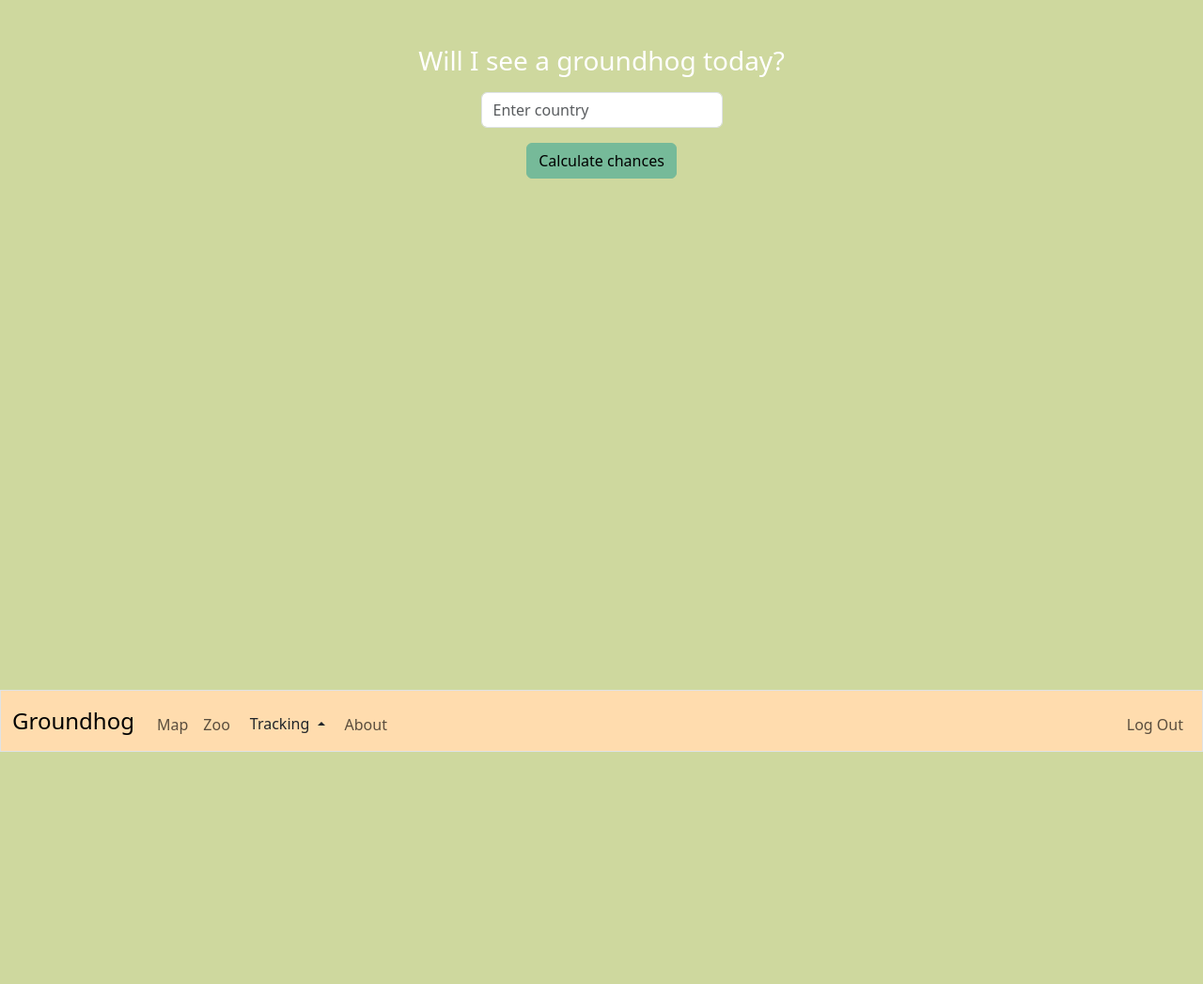
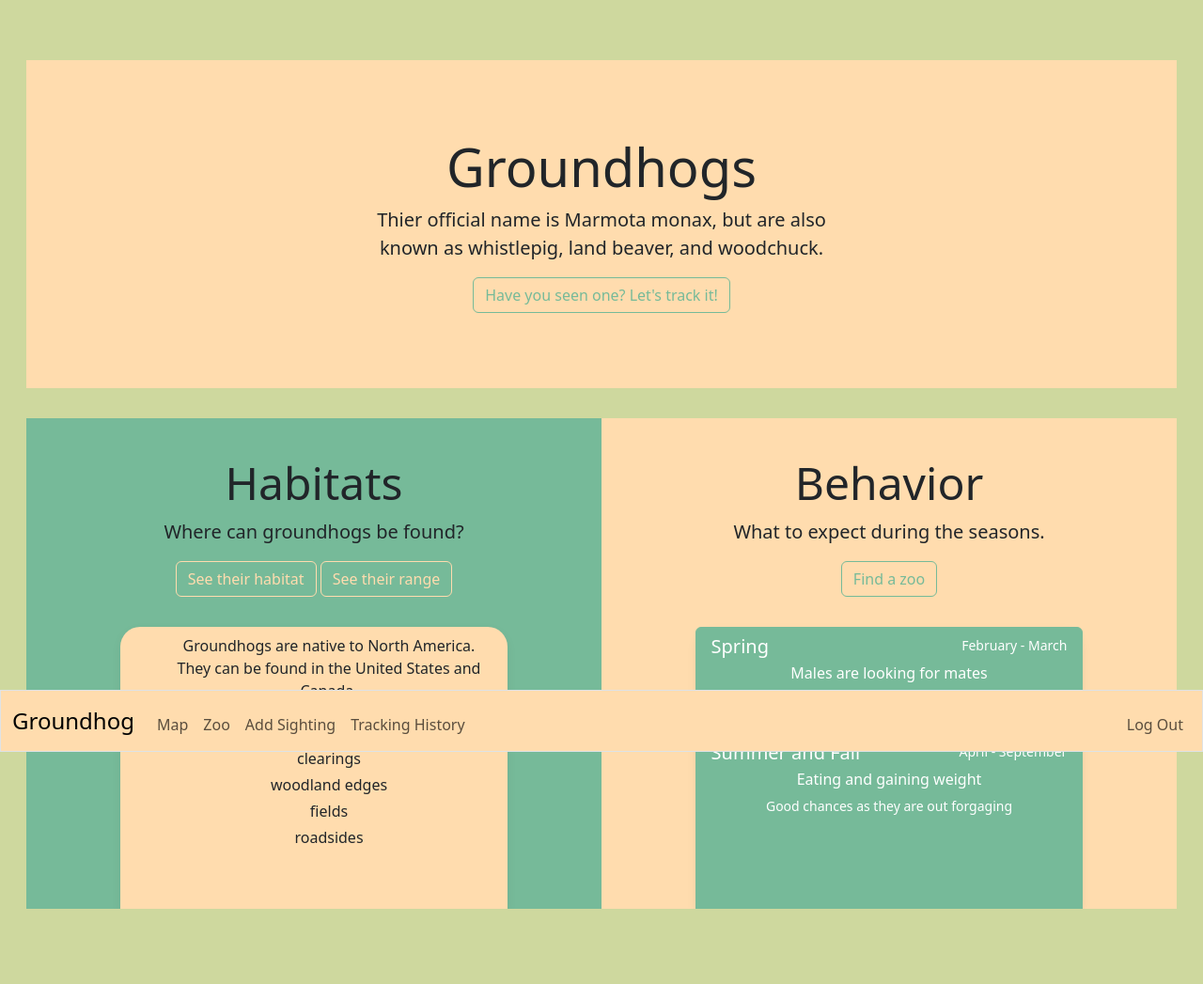
Before and after one commit to jbettenh/groundhog, a Flask app: page / in a window 1280 px wide. Shown: the whole page at 94% size. Before the commit the page ends 800 px from the top, so only its background shows below. Run offline with Flask 3, Linux system fonts and the light colour scheme; the visitor is signed in with stand-in values (Sample User, id 1); style sheets or scripts are compiled from the project's sources.

Commit message:
Change about page to index

```diff
--- a/groundhog/routes.py
+++ b/groundhog/routes.py
@@ -15,12 +15,6 @@ from groundhog.models import db, Sightings, Zoos
 bp = Blueprint("routes", __name__, url_prefix="/")
 
 
-@bp.route("/about", methods=["GET"])
-@login_required
-def about():
-    return render_template("about.html")
-
-
 @bp.route("/history", methods=["GET"])
 @login_required
 def history():
@@ -29,7 +23,6 @@ def history():
 
 
 @bp.route("/", methods=["GET", "POST"])
-@login_required
 def index():
 
     if request.method == "POST":
@@ -123,6 +116,7 @@ def sighting():
 
 
 @bp.route("/zoo", methods=["GET"])
+@login_required
 def zoo():
     zoos = Zoos.query.all()
     return render_template("zoo.html", zoos=zoos)
--- a/groundhog/templates/base.html
+++ b/groundhog/templates/base.html
@@ -10,8 +10,8 @@
     integrity="sha384-Zenh87qX5JnK2Jl0vWa8Ck2rdkQ2Bzep5IDxbcnCeuOxjzrPF/et3URy9Bv1WTRi" crossorigin="anonymous" />
   <link href="/static/css/main.min.css" rel="stylesheet" />
 
+  <title>{% block title %}{% endblock %}</title>
 
-  <title>{% block title %}{% endblock %}</title>
 </head>
 
 <body class="bg-secondary">
@@ -27,23 +27,8 @@
         <ul class="navbar-nav me-auto mt-2">
           <li class="nav-item"><a class="nav-link" href="/map">Map</a></li>
           <li class="nav-item"><a class="nav-link" href="/zoo">Zoo</a></li>
-          <li class="nav-item">
-            <div class="btn-group dropup">
-              <button type="button" class="btn dropdown-toggle" data-bs-toggle="dropdown" aria-expanded="false">
-                Tracking
-              </button>
-              <ul class="dropdown-menu">
-                <li>
-                  <a class="dropdown-item" href="sighting">Add Sighting</a>
-                </li>
-                <li><a class="dropdown-item" href="history">History</a>
-                </li>
-              </ul>
-            </div>
-          </li>
-          <li class="nav-item">
-            <a class="nav-link" href="/about">About</a>
-          </li>
+          <li class="nav-item"><a class="nav-link" href="sighting">Add Sighting</a></li>
+          <li class="nav-item"><a class="nav-link" href="history">Tracking History</a></li>
         </ul>
         <ul class="navbar-nav ms-auto mt-2">
           <li class="nav-item">
--- a/groundhog/templates/index.html
+++ b/groundhog/templates/index.html
@@ -1,16 +1,72 @@
 {% extends "base.html" %}
 
+{% block title %}
+Home
+{% endblock %}
+
 {% block main %}
-<div class="mb-3">
-    <h3>Will I see a groundhog today?</h3>
+<div class="position-relative overflow-hidden p-3 p-md-3 m-md-3 text-center bg-light">
+    <div class="col-md-6 p-lg-5 mx-auto my-3">
+        <h1 class="display-4 font-weight-normal">Groundhogs</h1>
+        <p class="lead font-weight-normal">Thier official name is Marmota monax, but are also known as whistlepig, land
+            beaver,
+            and woodchuck.</p>
+        <a class="btn btn-outline-primary" href="/sighting">Have you seen one? Let's track it!</a>
+    </div>
 </div>
-<form action="/" method="POST">
 
-    <div class="mb-3">
-        <input type="text" name="country" placeholder="Enter country" autocomplete="country"
-            class="form-control mx-auto w-auto">
+<div class="d-md-flex flex-md-equal w-100 p-3 my-md-3 pl-md-3">
+    <div class="bg-dark mr-md-3 pt-3 px-3 pt-md-2 px-md-5 text-center overflow-hidden">
+        <div class="my-3 py-3">
+            <h2 class="display-5">Habitats</h2>
+            <p class="lead">Where can groundhogs be found?</p>
+            <a class="btn btn-outline-light" href="/map">See their habitat</a>
+            <a class="btn btn-outline-light" href="/map">See their range</a>
+        </div>
+        <div class="bg-light box-shadow mx-auto" style="width: 80%; height: 300px; border-radius: 21px 21px 0 0;">
+            <div class="list-group">
+                <ul class="flex-column align-items-start py-2">
+                    <div class="d-flex w-100 justify-content-between">
+                        <p>Groundhogs are native to North America. <br> They can be found in the United States and
+                            Canada.</p>
+                    </div>
+                    <div>
+                        <h5>Groundhogs like to hangout in:</h5>
+                        <p class="mb-1">clearings</p>
+                        <p class="mb-1">woodland edges</p>
+                        <p class="mb-1">fields</p>
+                        <p class="mb-1">roadsides</p>
+                    </div>
+                </ul>
+            </div>
+        </div>
     </div>
-    <button type="submit" class="btn btn-primary">Calculate chances</button>
-</form>
-
+    <div class="bg-light mr-md-3 pt-3 px-3 pt-md-2 px-md-5 text-center overflow-hidden">
+        <div class="my-3 p-3">
+            <h2 class="display-5">Behavior</h2>
+            <p class="lead">What to expect during the seasons.</p>
+            <a class="btn btn-outline-dark" href="/zoo">Find a zoo</a>
+        </div>
+        <div class="bg-dark box-shadow mx-auto" style="width: 80%; height: 300px; border-radius: 21px 21px 0 0;">
+            <div class="list-group">
+                <ul class="list-group-item list-group-item-action flex-column align-items-start active">
+                    <div class="d-flex w-100 justify-content-between">
+                        <h5 class="mb-1">Spring</h5>
+                        <small>February - March</small>
+                    </div>
+                    <p class="mb-1">Males are looking for mates</p>
+                    <small>Starting to be more active</small>
+                </ul>
+                <ul class="list-group-item list-group-item-action flex-column align-items-start active">
+                    <div class="d-flex w-100 justify-content-between">
+                        <h5 class="mb-1">Summer and Fall</h5>
+                        <small>April - September</small>
+                    </div>
+                    <p class="mb-1">Eating and gaining weight</p>
+                    <small>Good chances as they are out forgaging</small>
+                </ul>
+            </div>
+        </div>
+    </div>
+</div>
 {% endblock %}
```
Also changed, not shown: groundhog/templates/about.html (deleted, +0 -72 lines).
